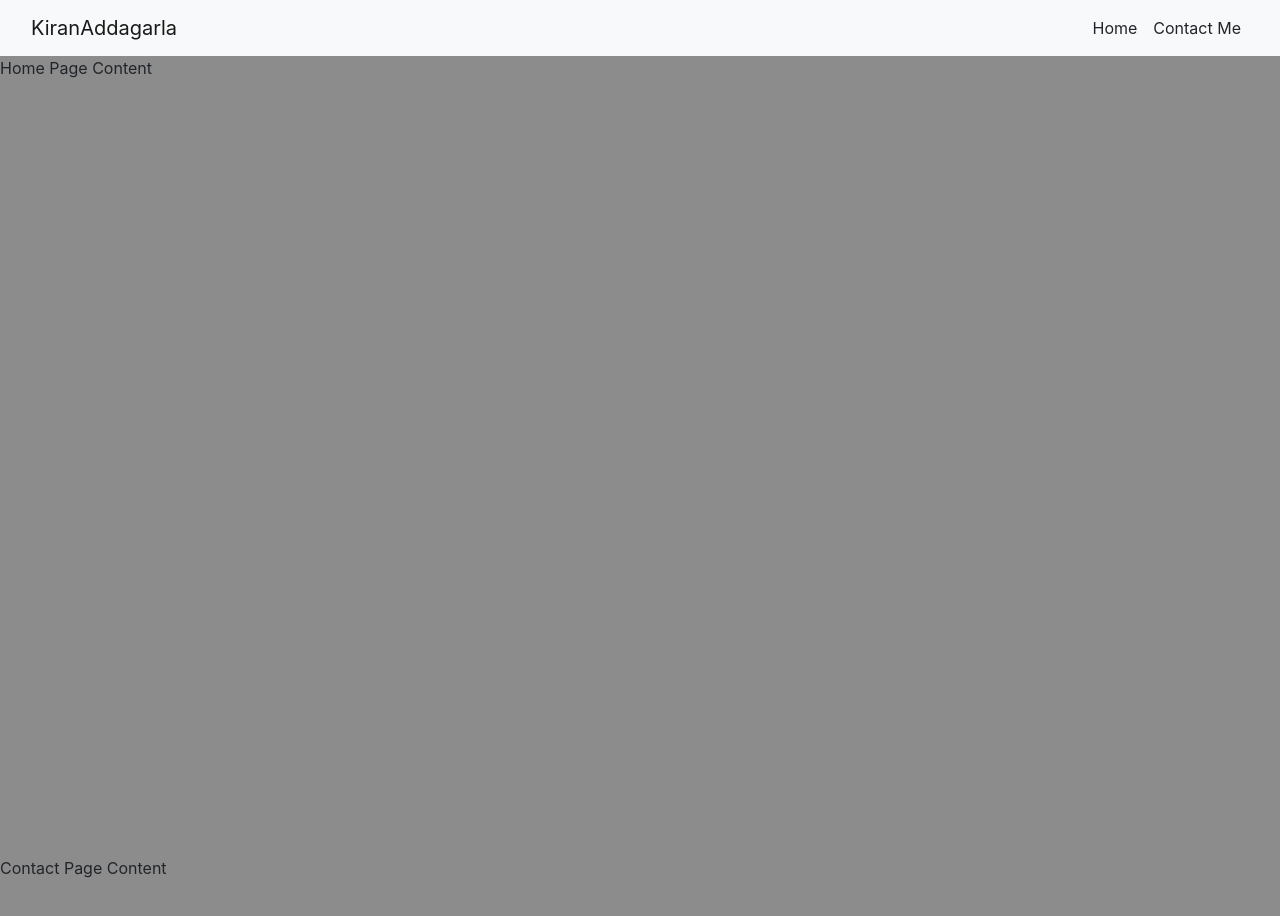
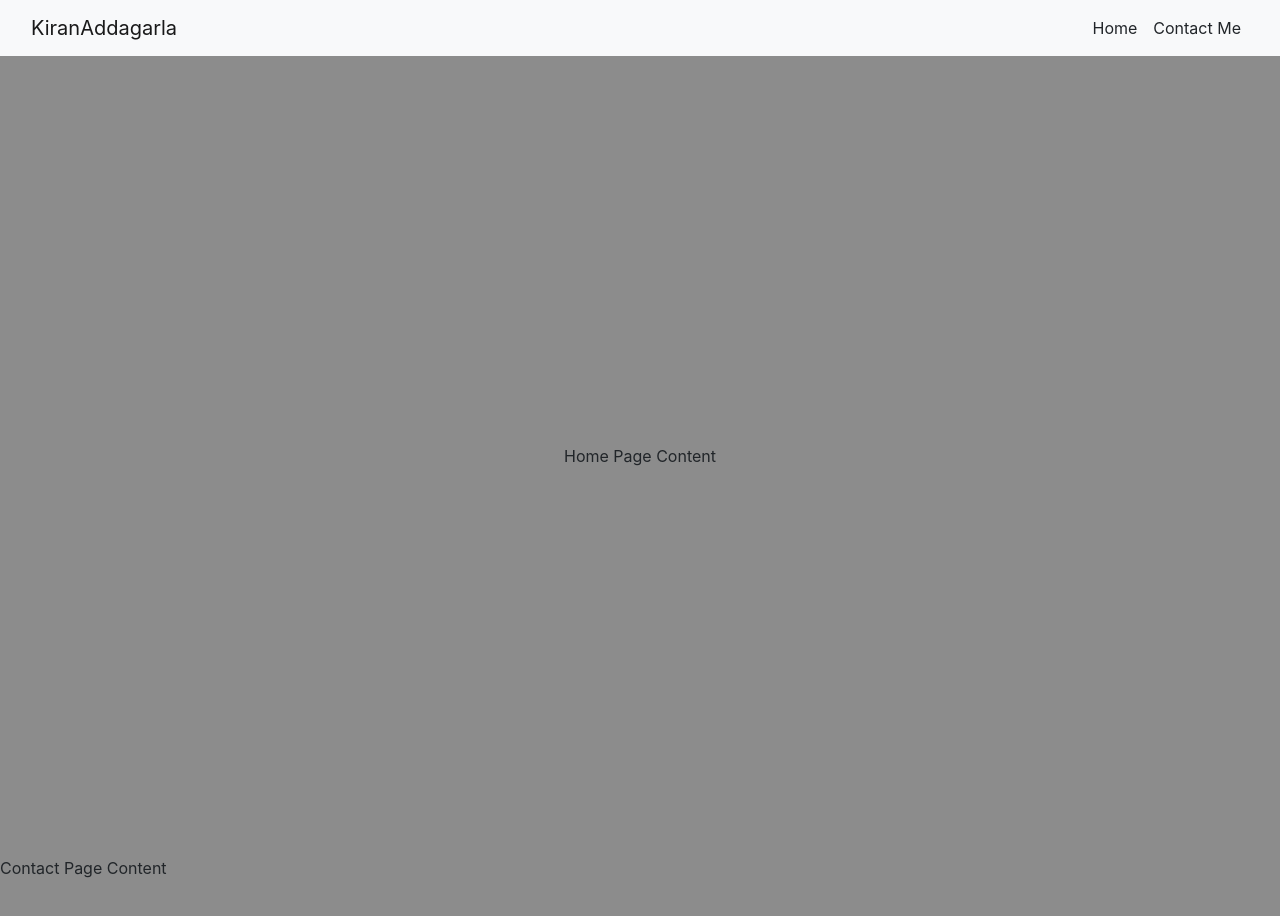
Before and after one commit to KiranAddagarla/ReactWebApplication, a React (Create React App) app: page / in a window 1280 px wide. Shown: the top 916 px of the page. Built offline with nearby package versions, Linux system fonts and the light colour scheme.

Commit message:
react scroll package.json changes

```diff
--- a/src/Components/HomePage.js
+++ b/src/Components/HomePage.js
@@ -2,7 +2,7 @@ import React from "react";
 
 const HomePage = () => {
     return(
-        <div id="HomeContainer" className="primary-section-container">
+        <div id="HomeContainer" className="d-flex justify-content-center primary-section-container">
             <div className="align-self-center">
                 Home Page Content
             </div>
```
